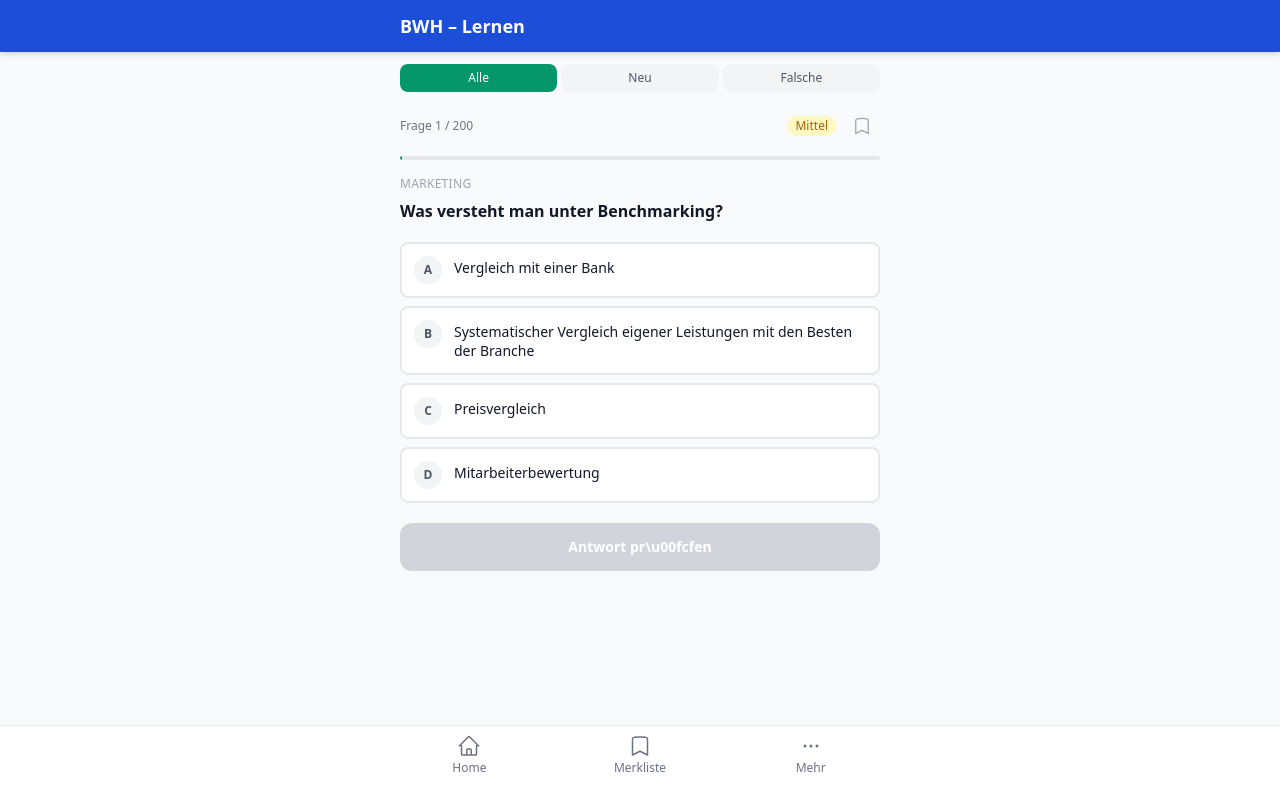
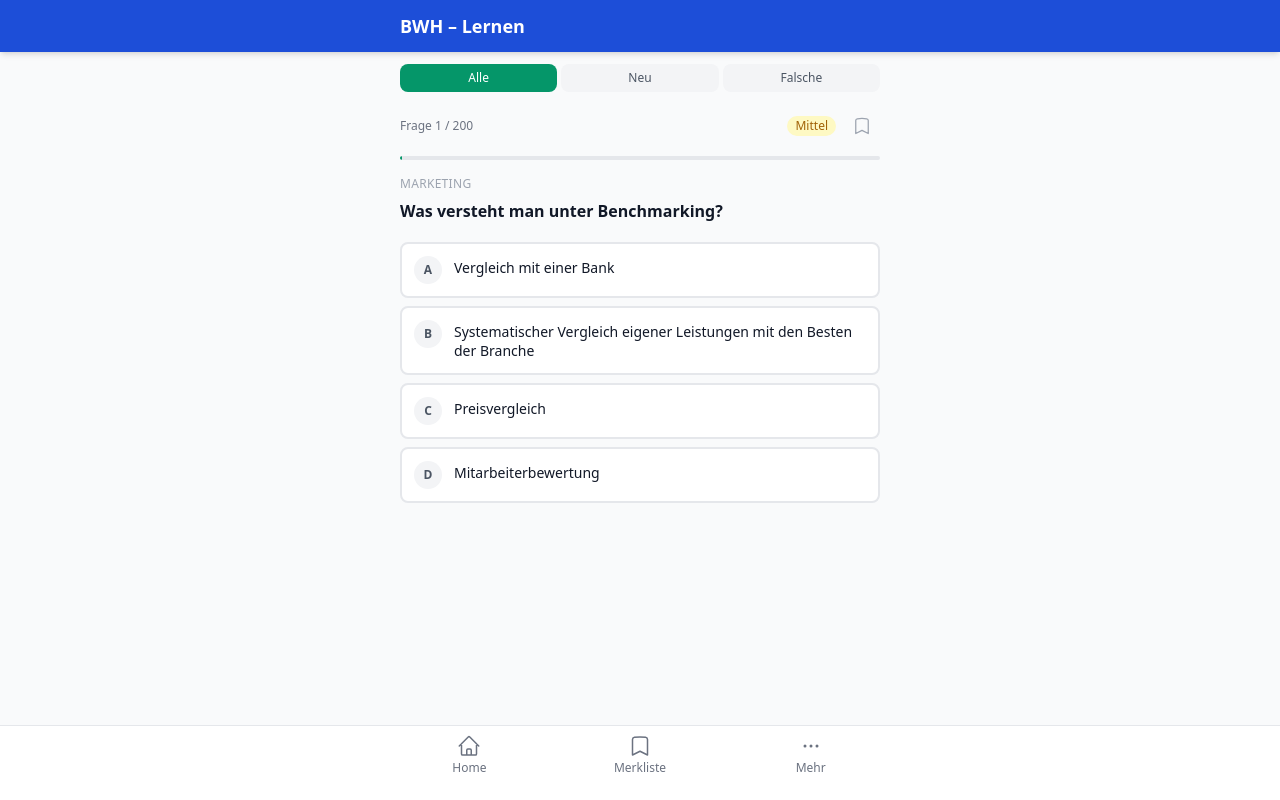
Before and after one commit to DASCInteractive/Bq-Pr-fung, a React (Vite) app: page /lernen/bwh in a window 1280 px wide. Built offline with nearby package versions, Linux system fonts and the light colour scheme.

Commit message:
Immediate answer feedback - no confirm button needed

```diff
--- a/src/components/QuestionCard.jsx
+++ b/src/components/QuestionCard.jsx
@@ -12,6 +12,7 @@ export default function QuestionCard({ question, index, total, onNext, subjectCo
   const touchStartX = useRef(0)
   const containerRef = useRef(null)
 
+  // Animate in on mount
   useEffect(() => {
     setAnimClass('translate-x-4 opacity-0')
     const id = requestAnimationFrame(() => {
@@ -21,14 +22,14 @@ export default function QuestionCard({ question, index, total, onNext, subjectCo
   }, [question.id])
 
   const handleSelect = (optionIndex) => {
+    if (revealed) return
     setSelected(optionIndex)
-  }
-
-  const handleConfirm = () => {
-    if (selected === null) return
-    const correct = selected === question.correct
+    // Immediate feedback
+    const correct = optionIndex === question.correct
     recordAnswer(question.id, correct)
     setRevealed(true)
+
+    // Scroll to explanation
     setTimeout(() => {
       containerRef.current?.querySelector('[data-explanation]')?.scrollIntoView({
         behavior: 'smooth',
@@ -38,6 +39,7 @@ export default function QuestionCard({ question, index, total, onNext, subjectCo
   }
 
   const handleNext = () => {
+    // Animate out then call onNext
     setAnimClass('transition-all duration-150 ease-in -translate-x-8 opacity-0')
     setTimeout(() => {
       setSelected(null)
@@ -46,6 +48,7 @@ export default function QuestionCard({ question, index, total, onNext, subjectCo
     }, 150)
   }
 
+  // Swipe to next (only after revealed)
   const handleTouchStart = (e) => {
     touchStartX.current = e.touches[0].clientX
   }
@@ -65,6 +68,7 @@ export default function QuestionCard({ question, index, total, onNext, subjectCo
       onTouchStart={handleTouchStart}
       onTouchEnd={handleTouchEnd}
     >
+      {/* Top bar */}
       <div className="mb-3 flex items-center justify-between">
         <span className="text-xs font-medium text-gray-500">
           Frage {index + 1} / {total}
@@ -101,6 +105,7 @@ export default function QuestionCard({ question, index, total, onNext, subjectCo
         </div>
       </div>
 
+      {/* Progress bar */}
       <div className="mb-4 h-1 w-full overflow-hidden rounded-full bg-gray-200 dark:bg-gray-800">
         <div
           className={`h-full rounded-full ${subjectColor || 'bg-blue-600'} transition-all duration-500`}
@@ -108,12 +113,15 @@ export default function QuestionCard({ question, index, total, onNext, subjectCo
         />
       </div>
 
+      {/* Topic */}
       {question.topic && (
         <p className="mb-2 text-xs font-medium text-gray-400 uppercase tracking-wide">{question.topic}</p>
       )}
 
+      {/* Question text */}
       <h2 className="mb-5 text-base font-semibold leading-snug text-gray-900 dark:text-gray-100">{question.text}</h2>
 
+      {/* Options */}
       <div className="space-y-2">
         {question.options.map((opt, i) => (
           <AnswerOption
@@ -128,38 +136,29 @@ export default function QuestionCard({ question, index, total, onNext, subjectCo
         ))}
       </div>
 
+      {/* Explanation */}
       {revealed && (
         <div data-explanation>
           <ExplanationPanel explanation={question.explanation} correct={selected === question.correct} />
         </div>
       )}
 
-      <div className="mt-5 pb-4">
-        {!revealed ? (
-          <button
-            onClick={handleConfirm}
-            disabled={selected === null}
-            className={`w-full rounded-xl py-3.5 text-sm font-semibold text-white transition-all duration-200 ${
-              selected !== null
-                ? 'bg-blue-600 active:bg-blue-700 active:scale-[0.98] shadow-sm'
-                : 'bg-gray-300 cursor-not-allowed'
-            }`}
-          >
-            Antwort pr\u00fcfen
-          </button>
-        ) : (
+      {/* Next button - only shown after answer */}
+      {revealed && (
+        <div className="mt-5 pb-4">
           <button
             onClick={handleNext}
             className="w-full rounded-xl bg-blue-600 py-3.5 text-sm font-semibold text-white shadow-sm active:bg-blue-700 active:scale-[0.98] transition-all duration-200"
           >
             {index + 1 < total ? 'N\u00e4chste Frage \u2192' : 'Abschlie\u00dfen \u2713'}
           </button>
-        )}
 
-        {revealed && index === 0 && (
-          <p className="mt-2 text-center text-xs text-gray-400">\u2190 Wischen f\u00fcr n\u00e4chste Frage</p>
-        )}
-      </div>
+          {/* Swipe hint after first answer */}
+          {index === 0 && (
+            <p className="mt-2 text-center text-xs text-gray-400">\u2190 Wischen f\u00fcr n\u00e4chste Frage</p>
+          )}
+        </div>
+      )}
     </div>
   )
 }
```
